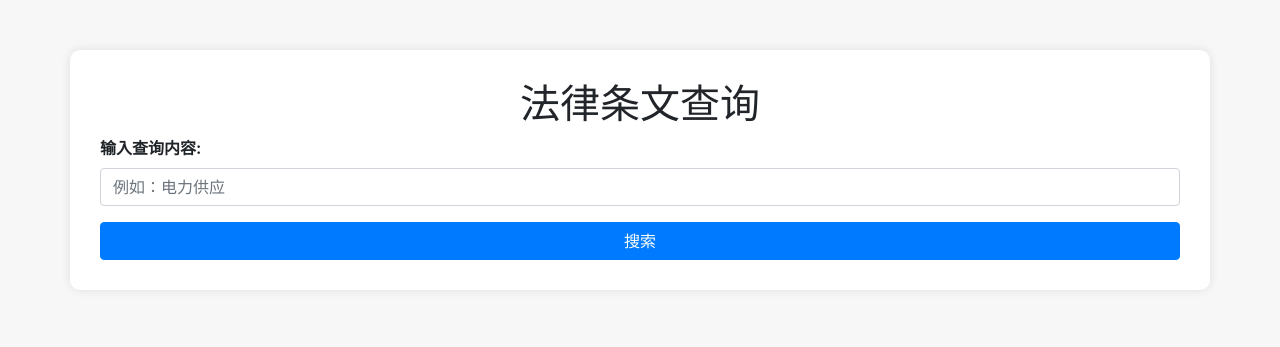
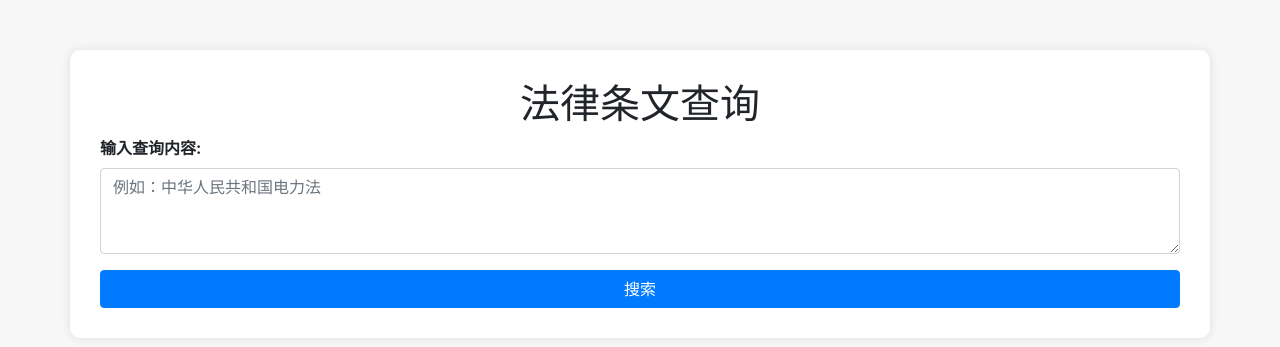
Before and after one commit to smile-II/China-Electric-Power-Law-Conflict-Detection, a Flask app: page / in a window 1280 px wide. Shown: the top 347 px of the page. Run offline with Flask 3, Linux system fonts and the light colour scheme; parts of the project's set-up code (start-up, migrations or seed data) failed here and were passed over; some libraries are stand-ins or nearby versions.

```diff
--- a/src/templates/index.html
+++ b/src/templates/index.html
@@ -29,6 +29,9 @@
         .form-group label {
             font-weight: bold;
         }
+        textarea.form-control {
+            resize: vertical;
+        }
     </style>
 </head>
 <body>
@@ -37,7 +40,7 @@
         <form id="searchForm">
             <div class="form-group">
                 <label for="query">输入查询内容:</label>
-                <input type="text" class="form-control" id="query" placeholder="例如：电力供应">
+                <textarea class="form-control" id="query" rows="3" placeholder="例如：中华人民共和国电力法"></textarea>
             </div>
             <button type="submit" class="btn btn-primary btn-block">搜索</button>
         </form>
```
Also changed, not shown: 1 other file.
